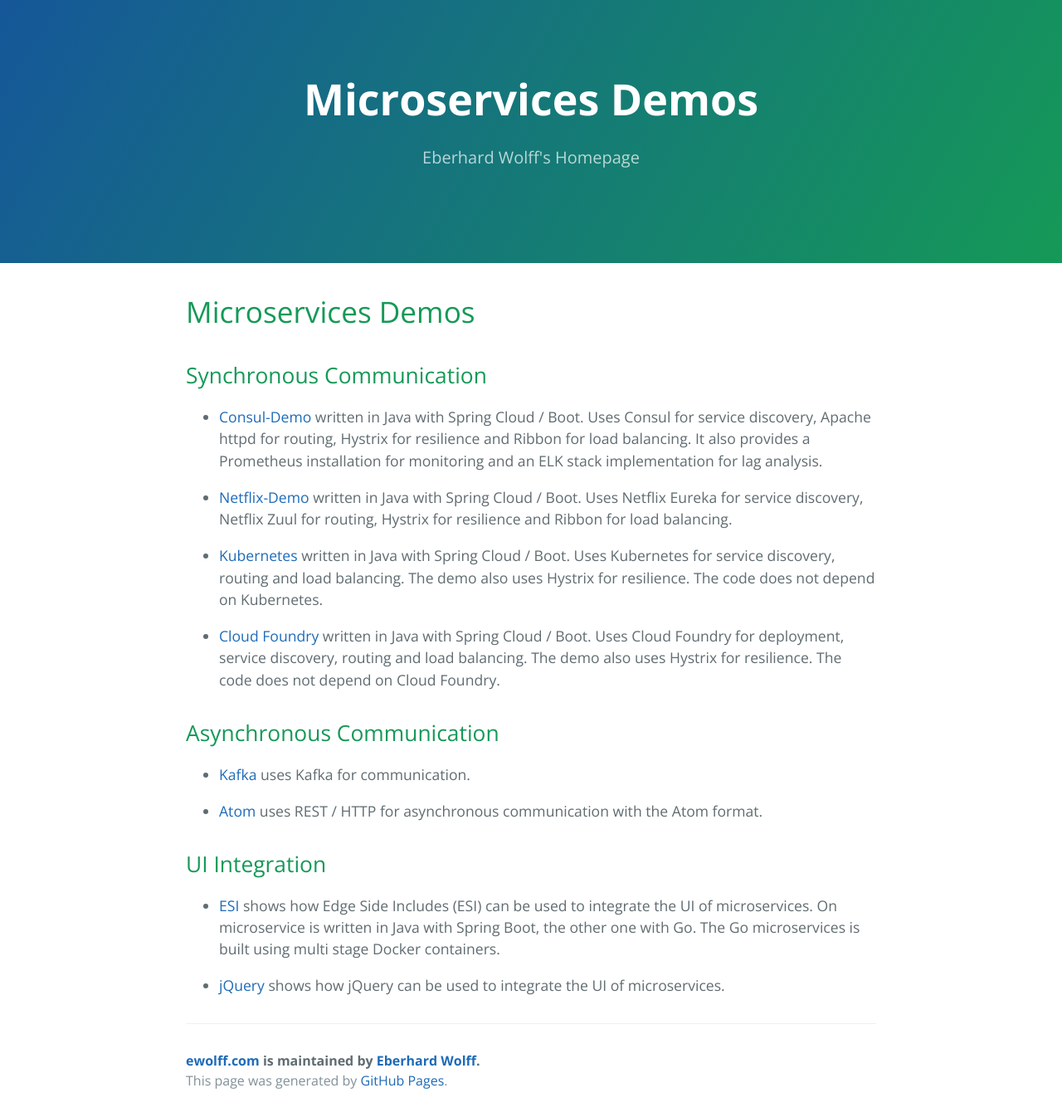
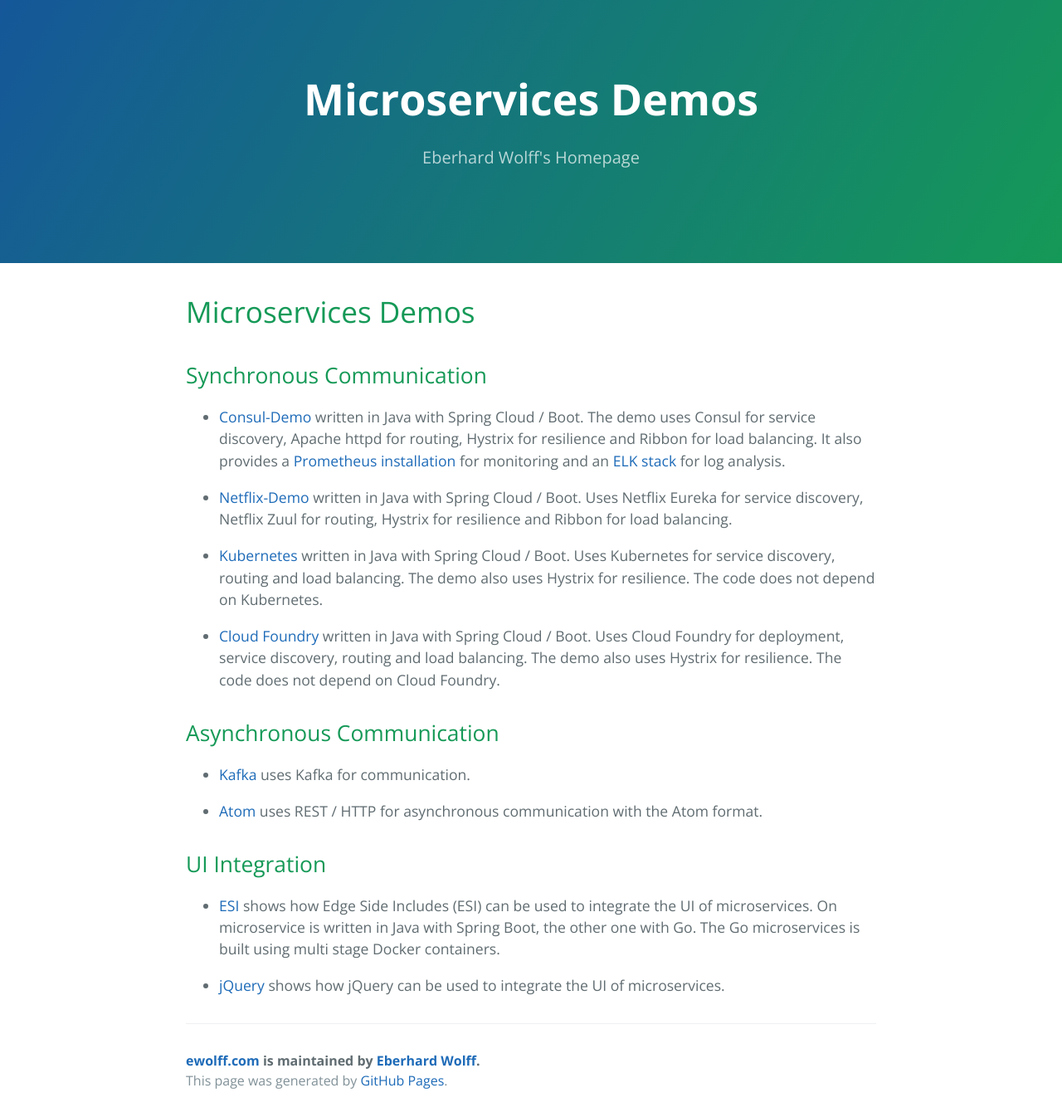
Before and after one commit to ewolff/ewolff.com, a Jekyll site: the page built from microservices-demos.md, in a window 1280 px wide. Shown: the whole page at 83% size. Built offline with Jekyll 4.4.1, drawn with Linux system fonts in a browser that asks for light colours; our own code applies the rules of GitHub Pages for plain Markdown files.

Commit message:
minor fixes

```diff
--- a/microservices-demos.md
+++ b/microservices-demos.md
@@ -7,10 +7,14 @@
 ## Synchronous Communication
 
 * [Consul-Demo](https://github.com/ewolff/microservice-consul) written
-  in Java with Spring Cloud / Boot. Uses Consul for service discovery,
+  in Java with Spring Cloud / Boot. The demo uses Consul for service discovery,
   Apache httpd for routing, Hystrix for resilience and Ribbon for load
-  balancing. It also provides a Prometheus installation for monitoring
-  and an ELK stack implementation for lag analysis.
+  balancing. It also provides a
+  [Prometheus installation](https://github.com/ewolff/microservice-consul#prometheus)
+  for monitoring
+  and an
+  [ELK stack](https://github.com/ewolff/microservice-consul#elastic-stack)
+  for log analysis.
 
 
 * [Netflix-Demo](https://github.com/ewolff/microservice) written
```
